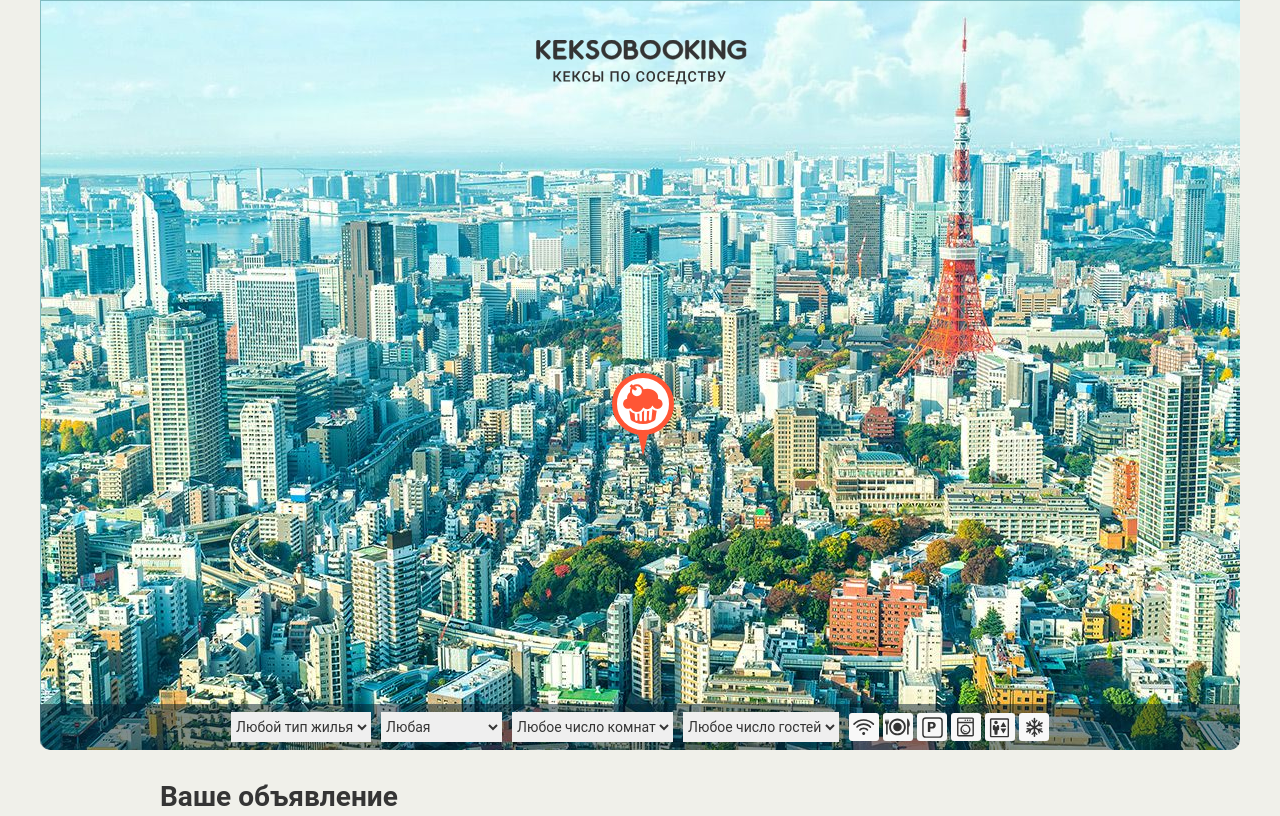
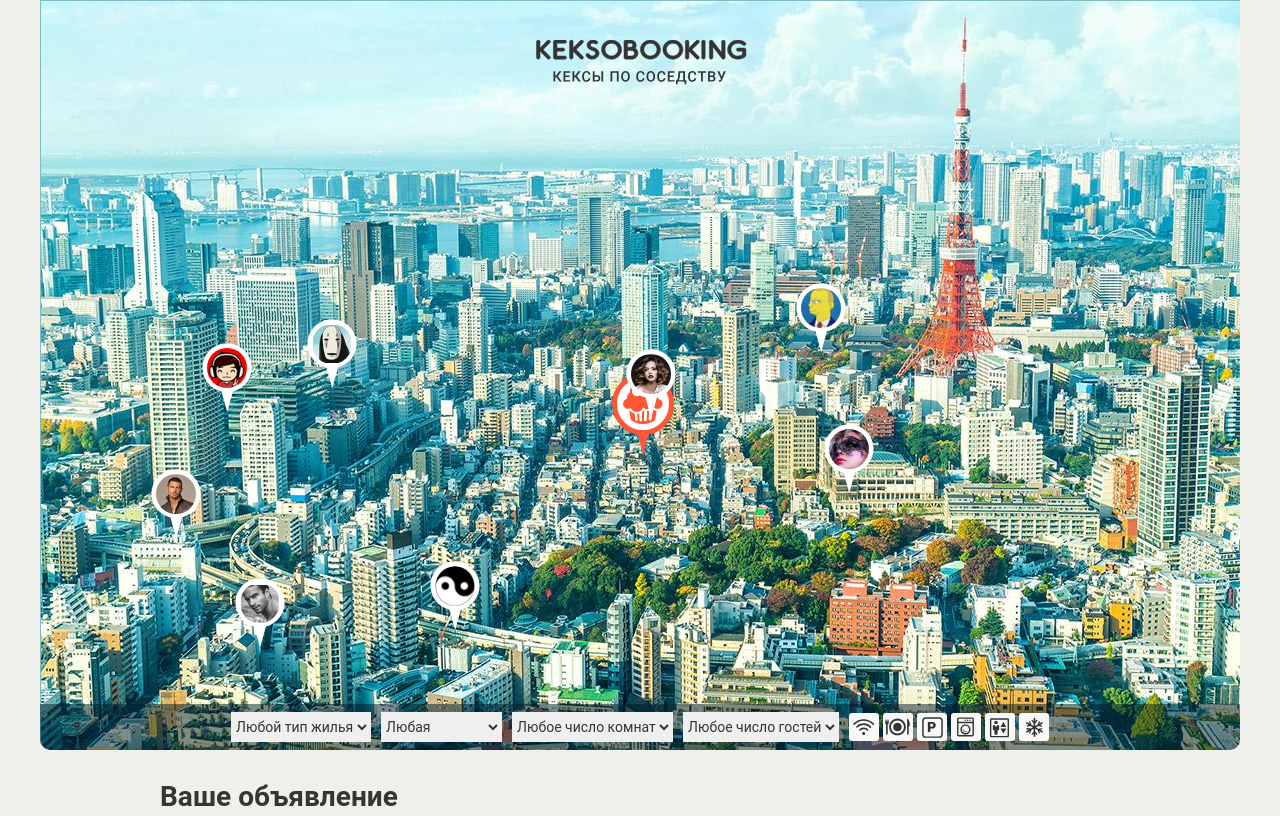
Before and after one commit to AlehaWP/570387-keksobooking-19, a website: page index.html in a window 1280 px wide. Shown: the top 816 px of the page. Drawn offline with Linux system fonts and the light colour scheme; files whose address does not match are found by name.

Commit message:
Сделано создание массива и добавление меток. Остался вопрос с прайсов и смещение меток

```diff
--- a/index.html
+++ b/index.html
@@ -16,7 +16,7 @@
     </div>
 
     <!-- Карта объявлений -->
-    <section class="map map---faded">
+    <section class="map map--faded">
 
       <!-- Метки объявлений -->
       <div class="map__pins">
--- a/js/main.js
+++ b/js/main.js
@@ -12,14 +12,10 @@ var MokiDictionary = {
   PHOTOS: ['http://o0.github.io/assets/images/tokyo/hotel1.jpg', 'http://o0.github.io/assets/images/tokyo/hotel2.jpg', 'http://o0.github.io/assets/images/tokyo/hotel3.jpg']
 };
 
+var QUINTITY = 8;
+
 var returnRandomElement = function (arr) {
   return arr[Math.floor(Math.random() * arr.length)];
-};
-
-var cutRandomElement = function (arr) {
-  var randomNum = Math.floor(Math.random() * arr.length);
-  var result = arr.splice(randomNum, 1);
-  return result;
 };
 
 var returnRandom = function (maxNum) {
@@ -35,36 +31,62 @@ var returnSomeElements = function (arr) {
   return arr;
 };
 
-// var createMark = function () {
-//   var quantityRooms = returnRandom(4) + 1;
-//   var quantityGuests = quantityRooms * 2;
-//   return {
-//     'author': {
-//       'avatar': 'img/avatars/user' + MokiDictionary.AVATARS.splice(returnRandom(8), 1) + '.png'
-//     },
-//     'offer': {
-//       'title': returnRandomElement(MokiDictionary.TITLES),
-//       'address': строка, адрес предложения. Для простоты пусть пока представляет собой запись вида '{{location.x}}, {{location.y}}', например, '600, 350'
-//       'price': число, стоимость
-//       'type': returnRandomElement(MokiDictionary.TYPES),
-//       'rooms': quantityRooms,
-//       'guests': quantityGuests,
-//       'checkin': returnRandomElement(MokiDictionary.CHECKIN),
-//       'checkout': returnRandomElement(MokiDictionary.CHECKOUT),
-//       'features': returnSomeElements(MokiDictionary.FEATURES),
-//       'description': returnRandomElement(MokiDictionary.DESCRIPTIONS),
-//       'photos': returnSomeElements(MokiDictionary.PHOTOS)
-//     },
-//     'location': {
-//       'x': случайное число, координата x метки на карте. Значение ограничено размерами блока, в котором перетаскивается метка.
-//       'y': случайное число, координата y метки на карте от 130 до 630.
-//     }
-//   }
-// }
+var createPin = function (avatars, mapWidth) {
+  if (!avatars) {
+    avatars = MokiDictionary.AVATARS;
+  }
+  var quantityRooms = returnRandom(4) + 1;
+  var quantityGuests = quantityRooms * 2;
+  return {
+    'author': {
+      'avatar': 'img/avatars/user' + avatars.splice(returnRandom(avatars.length), 1) + '.png'
+    },
+    'offer': {
+      'title': returnRandomElement(MokiDictionary.TITLES),
+      'address': returnRandom(1000) + ',' + returnRandom(1000),
+      'price': returnRandom(3000) + 2000,
+      'type': returnRandomElement(MokiDictionary.TYPES),
+      'rooms': quantityRooms,
+      'guests': quantityGuests,
+      'checkin': returnRandomElement(MokiDictionary.CHECKIN),
+      'checkout': returnRandomElement(MokiDictionary.CHECKOUT),
+      'features': returnSomeElements(MokiDictionary.FEATURES),
+      'description': returnRandomElement(MokiDictionary.DESCRIPTIONS),
+      'photos': returnSomeElements(MokiDictionary.PHOTOS)
+    },
+    'location': {
+      'x': returnRandom(mapWidth),
+      'y': returnRandom(500) + 130
+    }
+  };
+};
+
+var createPins = function (quintity, mapWidth) {
+  var resultArr = [];
+  var tempAvatars = MokiDictionary.AVATARS.slice();
+  for (var i = 0; i < quintity; i++) {
+    resultArr[i] = createPin(tempAvatars, mapWidth);
+  }
+  return resultArr;
+};
+
+var createPinElement = function (newElement, pinData) {
+  var icon = newElement.querySelector('.map__pin img');
+  newElement.querySelector('.map__pin').style = 'left: ' + (pinData['location']['x'] - 40) + 'px;top: ' + (pinData['location']['y'] - 40) + 'px;';
+  icon.src = pinData['author']['avatar'];
+  icon.alt = pinData['offer']['title'];
+
+  return newElement;
+};
 
 var map = document.querySelector('.map');
-var widthMap = map.clientWidth;
-// console.log(MokiDictionary.AVATARS.splice(returnRandom(8), 1));
+map.classList.remove('map--faded');
+var pins = createPins(QUINTITY, map.clientWidth);
 
-console.log(MokiDictionary.FEATURES);
-console.log(returnSomeElements(MokiDictionary.FEATURES));
+var pinTemplate = document.querySelector('#pin');
+var fragment = document.createDocumentFragment();
+for (var i = 0; i < pins.length; i++) {
+  fragment.appendChild(createPinElement(pinTemplate.cloneNode(true).content, pins[i]));
+}
+
+map.querySelector('.map__pins').appendChild(fragment);
```
